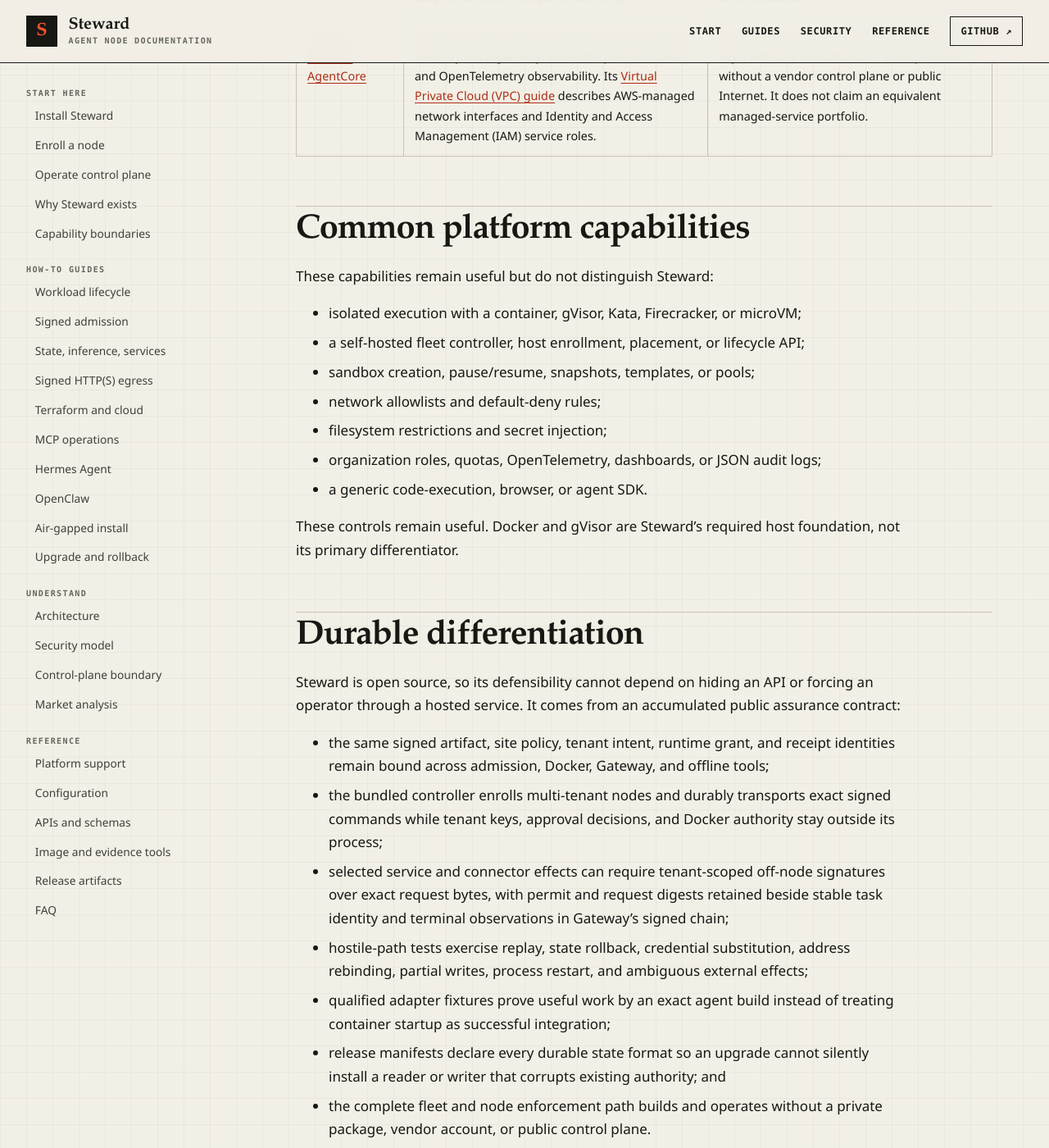
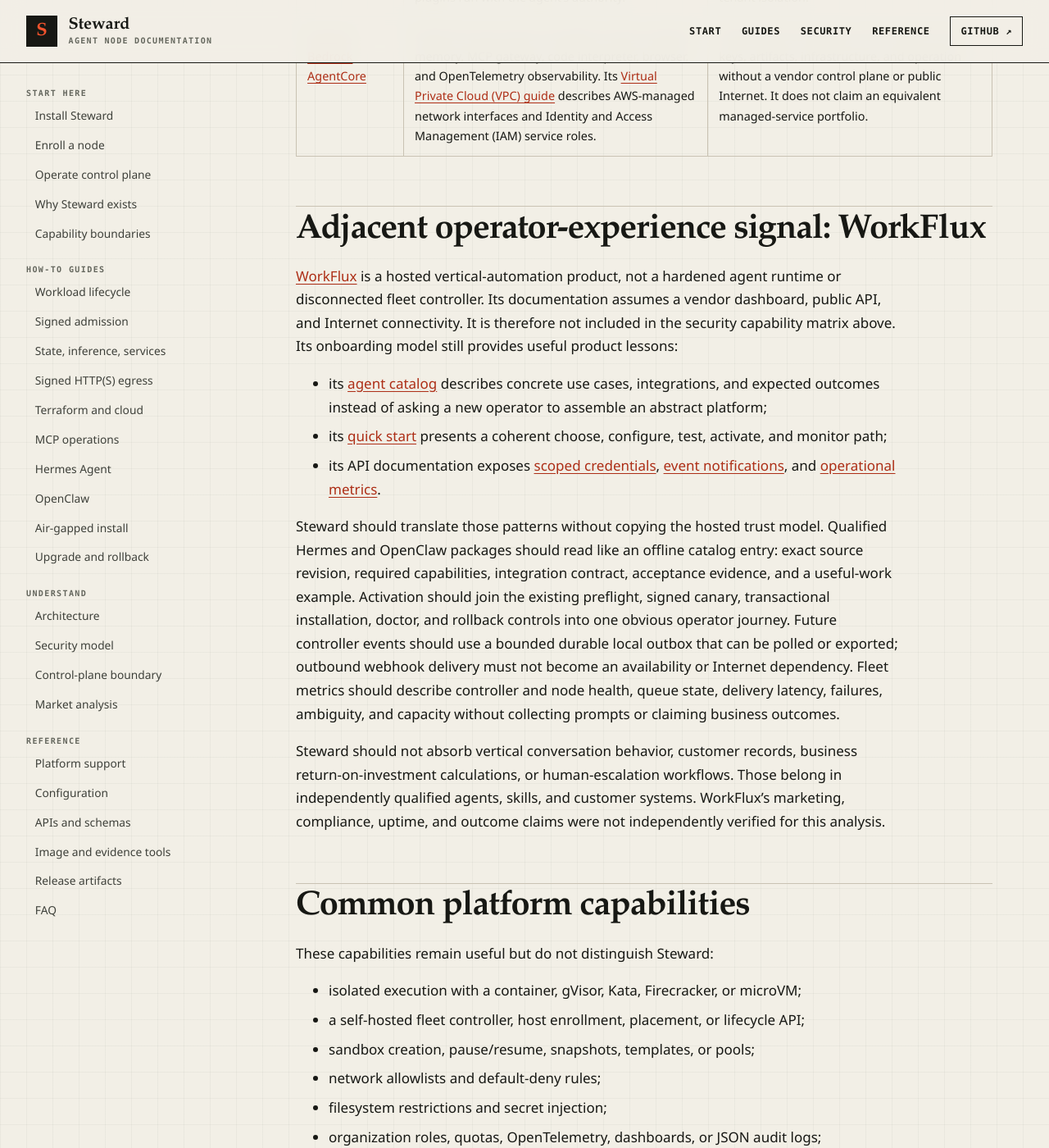
Before and after one commit to hardrails/steward, a Jekyll site: the page built from docs/product/market-analysis.md, in a window 1280 px wide and 1400 px high, scrolled down 5765 px. Shown: the whole window at 82% size. Built offline with Jekyll 4.4.1, drawn with Linux system fonts in a browser that asks for light colours; some of the changed text lies outside the part shown.

Commit message:
docs(product): extract sovereign lessons from WorkFlux
Classify WorkFlux as an adjacent hosted automation product and translate its catalog, activation, events, metrics, and scoped-access ergonomics into disconnected Steward design constraints.

Constraint: Product research must distinguish useful operator patterns from incompatible hosted trust assumptions

Rejected: Add WorkFlux to the isolation matrix | its documented product does not expose a comparable runtime boundary

Confidence: medium

Scope-risk: narrow

```diff
--- a/docs/product/market-analysis.md
+++ b/docs/product/market-analysis.md
@@ -63,6 +63,40 @@
 | [OpenClaw](https://github.com/openclaw/openclaw/security) | OpenClaw provides agents, tools, skills, memory, and optional Docker sandboxing. Its security documentation says one gateway is not an adversarial multi-tenant boundary and that session or memory scoping does not create per-user authorization. | Steward treats the OpenClaw image, tools, memory, and configuration as untrusted workload content. OpenClaw can supply agent behavior; Steward supplies the external tenant boundary. |
 | [Hermes Agent](https://github.com/NousResearch/hermes-agent/security) | Hermes provides skills, plugins, subagents, scheduled work, and several execution backends. Its security documentation describes a single-user personal-agent model and warns that skills and plugins run with the agent's authority. | Steward qualifies one exact Hermes build and places policy, credentials, resource controls, and evidence outside Hermes. It does not rely on the agent's own permission model for tenant isolation. |
 | [Amazon Bedrock AgentCore](https://docs.aws.amazon.com/bedrock-agentcore/latest/devguide/what-is-bedrock-agentcore.html) | AgentCore documents managed runtime, identity, memory, MCP gateway, code interpreter, browser, and OpenTelemetry observability. Its [Virtual Private Cloud (VPC) guide](https://docs.aws.amazon.com/bedrock-agentcore/latest/devguide/agentcore-vpc.html) describes AWS-managed network interfaces and Identity and Access Management (IAM) service roles. | Steward serves operators who require local keys, artifacts, infrastructure, and operation without a vendor control plane or public Internet. It does not claim an equivalent managed-service portfolio. |
+
+## Adjacent operator-experience signal: WorkFlux
+
+[WorkFlux](https://www.workflux.ai/docs) is a hosted vertical-automation product,
+not a hardened agent runtime or disconnected fleet controller. Its documentation
+assumes a vendor dashboard, public API, and Internet connectivity. It is therefore
+not included in the security capability matrix above. Its onboarding model still
+provides useful product lessons:
+
+- its [agent catalog](https://www.workflux.ai/docs/agents-overview) describes
+  concrete use cases, integrations, and expected outcomes instead of asking a new
+  operator to assemble an abstract platform;
+- its [quick start](https://www.workflux.ai/docs/quick-start) presents a coherent
+  choose, configure, test, activate, and monitor path;
+- its API documentation exposes [scoped credentials](https://www.workflux.ai/docs/api-authentication),
+  [event notifications](https://www.workflux.ai/docs/webhooks), and
+  [operational metrics](https://www.workflux.ai/docs/key-metrics).
+
+Steward should translate those patterns without copying the hosted trust model.
+Qualified Hermes and OpenClaw packages should read like an offline catalog entry:
+exact source revision, required capabilities, integration contract, acceptance
+evidence, and a useful-work example. Activation should join the existing preflight,
+signed canary, transactional installation, doctor, and rollback controls into one
+obvious operator journey. Future controller events should use a bounded durable
+local outbox that can be polled or exported; outbound webhook delivery must not
+become an availability or Internet dependency. Fleet metrics should describe
+controller and node health, queue state, delivery latency, failures, ambiguity, and
+capacity without collecting prompts or claiming business outcomes.
+
+Steward should not absorb vertical conversation behavior, customer records,
+business return-on-investment calculations, or human-escalation workflows. Those
+belong in independently qualified agents, skills, and customer systems. WorkFlux's
+marketing, compliance, uptime, and outcome claims were not independently verified
+for this analysis.
 
 ## Common platform capabilities
 
```
Also changed, not shown: other parts of docs/product/market-analysis.md (+1 -1 lines).
